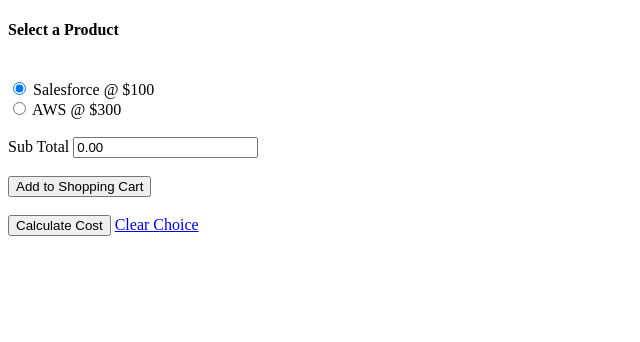
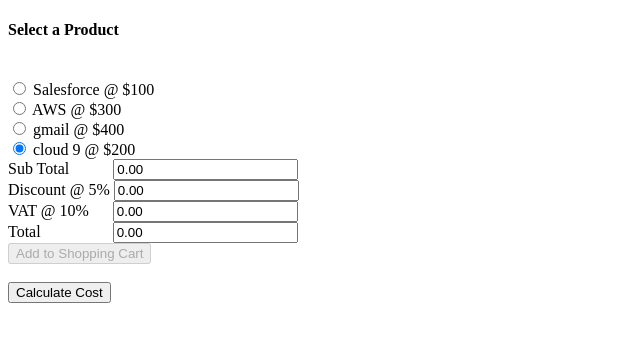
Before and after one commit to JordanBIS1/is1113117345703, a PHP site: page /ebusiness/Ebus1.php in a window 1280 px wide. Shown: the top 342 px of the page, without its empty margins (0-640 px from the left). Run offline with PHP 8.4, Linux system fonts and the light colour scheme; some libraries are stand-ins or nearby versions.

Commit message:
Pushing changes to github

```diff
--- a/Interests/sports.html
+++ b/Interests/sports.html
@@ -1,12 +1,11 @@
 <DOCTYPE!>
 <html>
+
     <head>
         <title>Sports</title>
         <link ref="stylesheet" href="mystylesheet.css" type="text/css" />
     </head>
-    <body>
-        <h1 class="mainheading">Sports</h1>
-
+    <body></body>
         <p><strong>Favourite Sport:</strong> Gaelic Football</p>
         <p><strong>Training:</strong> Four Times a Week</p>
 
--- a/ebusiness/Ebus1.php
+++ b/ebusiness/Ebus1.php
@@ -2,10 +2,15 @@
 <html>
     <head>
         <title>Select Product</title>
+
         <!--jQuery-->
         <script src="https://ajax.googleapis.com/ajax/libs/jquery/3.2.1/jquery.min.js"></script>
         <script type="text/javascript" src="cost_calc.js"></script>
+        <link rel="stylesheet" href="ebus.css" type="text/css" />
+
+
     </head>
+
     <body>
 
          <h4>Select a Product</h4>
@@ -14,41 +19,59 @@
 
          <form method="POST" action="Ebus2.php">
 
-             <label for="salesforce">
-                 <input type="radio" id="salesforce" checked onClick="disablebtnProceed()"/>
+             <label for="salesforce" class= "lblsalesforce">
+                 <input type="radio" id="salesforce" name="product" checked onClick="disablebtnProceed()"/>
                  Salesforce @ $100
+             </label>
+             <br/>
+
+             <label for="aws">
+                 <input type="radio" id="aws" name="product" checked onClick ="disablebtnProceed()"/>
+                 AWS @ $300
+             </label>
+             <br/>
+
+             <label for="gmail">
+             <input type = "radio" id="gmail" name="product" checked onClick ="disablebtnProceed()"/>
+             gmail @ $400
+             </label>
+             <br/>
+
+             <label for="cloud9">
+             <input type = "radio" id="cloud9" name="product" checked onClick ="disablebtnProceed()"/>
+             cloud 9 @ $200
+             </label>
+             <br/>
+
+             <label for="subtotal">
+                 Sub Total &nbsp;&nbsp;&nbsp;&nbsp;&nbsp;&nbsp;&nbsp;&nbsp;&nbsp;
+                 <input type="text" id="subtotal" name="subtotal" value="0.00" readonly/>
+             </label>
+             <br/>
+
+            <label for="discount" class="lbldiscount">
+              Discount @ 5%  <input type="text" id="discount"  value="0.00" readonly/>
+
+            </label>
+
+            <br>
+
+            <label for="vat" class="lblvat">
+              VAT @ 10% &nbsp;&nbsp;&nbsp;&nbsp;
+              <input type="text" id="vat"  value="0.00" readonly/>
+            </label>
+             <br/>
+
+
+             <label for="total">
+                 Total &nbsp;&nbsp;&nbsp;&nbsp;&nbsp;&nbsp;&nbsp;&nbsp;&nbsp;&nbsp;&nbsp;&nbsp;&nbsp;&nbsp;&nbsp;&nbsp;
+               <input type="text" id="total" name="total" value="0.00" readonly/>
              </label>
 
              <br/>
 
-             <label for="aws">
-                 <input type="radio" id="aws" name="product" onClick="disablebtnproceed()"/>
-                 AWS @ $300
-             </label>
-
-             <br/>
-             <br/>
-
-             <label for="subtotal">
-                 Sub Total
-                 <input type="text" id="subtotal" value="0.00" readonly/>
-             </label>
-
-             <br/>
-
-             <label for="total"
-                 Total
-               <input type="text" id="total" value="0.00" readonly/>
-             </label>
-
-             <br/>
-
-             <button type="submit" id="btnProceed" disable>Add to Shopping Cart</button>
+             <button type="submit" id="btnProceed" disabled> Add to Shopping Cart</button>
          </form>
 
          <br/>
-         <button onClick="calcsub()">Calculate Cost</button>
-         <a role="button" href="Ebus1.php">Clear Choice</a>
-
-    </body>
-</html>
+         <button onClick="calcSub()" class= "btncalc">Calculate Cost</button>
--- a/ebusiness/cost_calc.js
+++ b/ebusiness/cost_calc.js
@@ -4,22 +4,47 @@ function calcSub(){
 
     var argSubTotal;
 
-    if(document.getElementById('salesforce').checked){
-        argSubTotal = 100;
+    if(document.getElementById('salesforce').checked) {
+      argSubTotal = 100;
+    }
+    else if (document.getElementById('cloud9').checked){
+      argSubTotal = 200;
+    }
+    else if (document.getElementById('aws').checked){
+      argSubTotal = 300;
     }
     else{
-        argSubTotal = 300;
+      argSubTotal = 400;
     }
 
-    display(argSubTotal);
+    calcDisVatTotal(argSubTotal);
 }
 
-function display(parm1){
 
-    document.getElementById("subtotal").value = parm1;
-    document.getElementById("total").value = parm1;
+function calcDisVatTotal(parmSubTotal){
+  var subTotal = parmSubTotal
+  var discountAmt;
+  var vatAmt;
+  var totalPrice;
 
-    enablebtnProceed();
+  discountAmt = (parmSubTotal * 0.05);
+
+  vatAmt = ((parmSubTotal - discountAmt) * 0.1);
+
+  totalPrice = ((parmSubTotal + vatAmt) - discountAmt);
+
+  display(subTotal, discountAmt, vatAmt, totalPrice);
+}
+
+
+function display(parm1, parm2, parm3, parm4){
+
+  document.getElementById("subtotal").value = parm1;
+  document.getElementById("discount").value = parm2;
+  document.getElementById("vat").value = parm3;
+  document.getElementById("total").value = parm4;
+
+  enablebtnProceed();
 }
 
 
```
Also changed, not shown: cv_page3.html (+5 -2 lines), ebusiness/Ebus2.php (+26 -2 lines), ebusiness/Ebus3.php (+21 -1 lines), ebusiness/ebus2_validator.js (added, +25 -0 lines).
